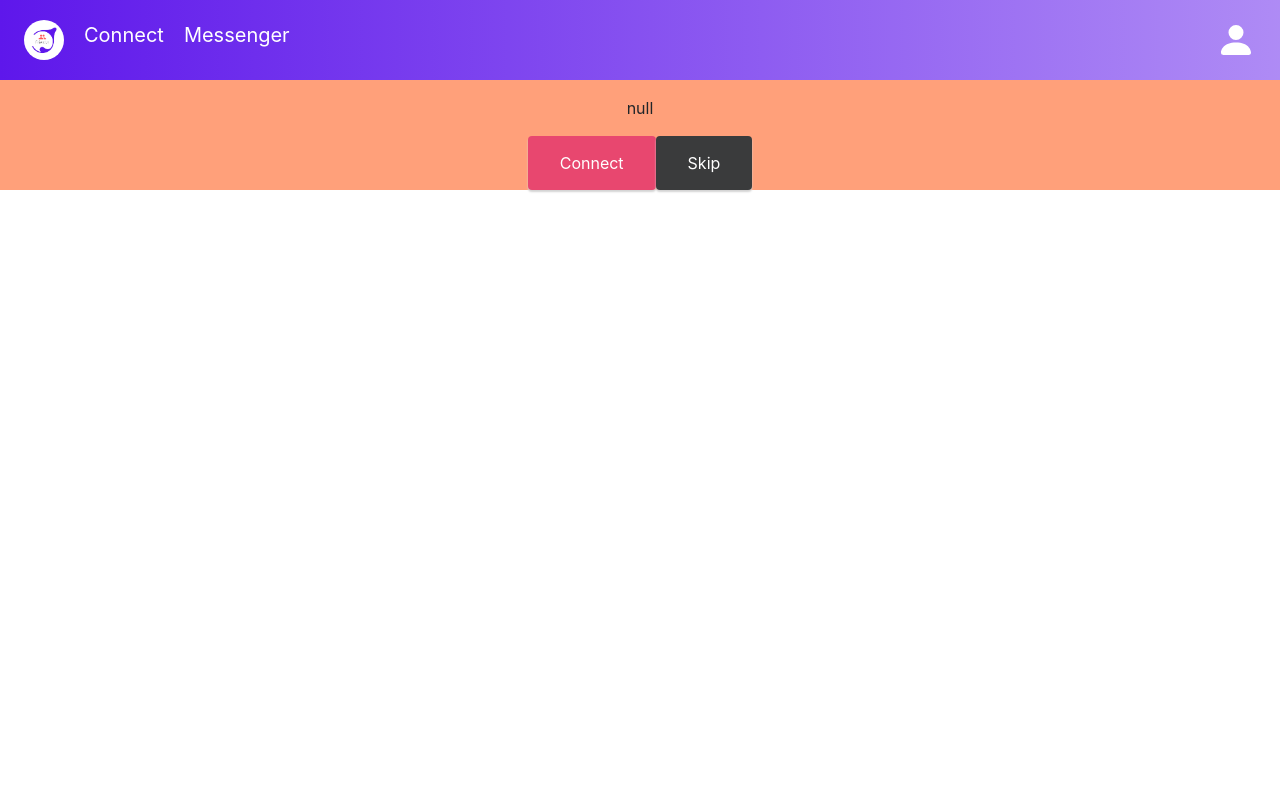
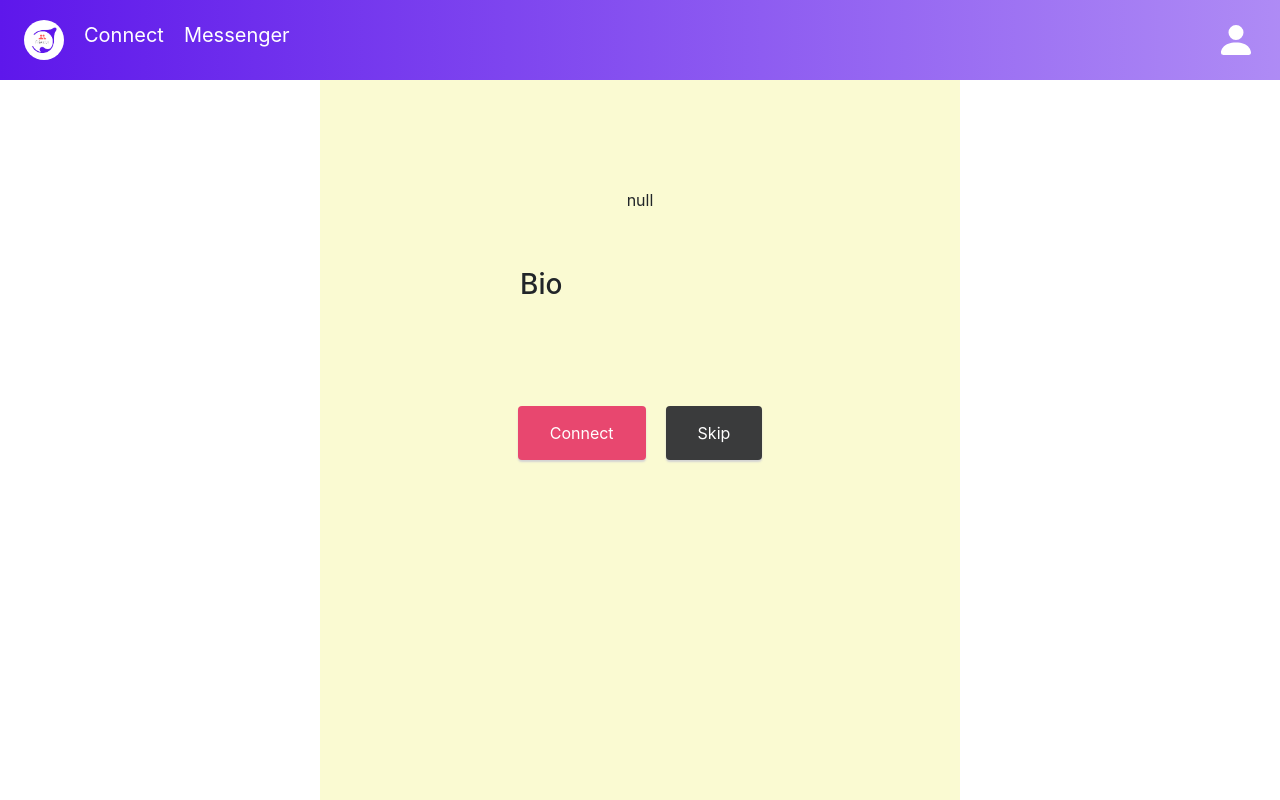
Before and after one commit to aolwyn/Friendzr, a React (Create React App) app in the folder frontend/: page / in a window 1280 px wide. Built offline with nearby package versions, Linux system fonts and the light colour scheme; no server answers.

Commit message:
styling changes

```diff
--- a/frontend/src/connect.css
+++ b/frontend/src/connect.css
@@ -1,6 +1,11 @@
 .page{
-    background-color:lightsalmon;
-    margin-top: 80px;
+    padding-top: 160px;
+    display: flex;
+    flex-direction: column;
+    align-items: center;
+    background-color: lightgoldenrodyellow;
+    width: 50vw;
+    height: 100vh;
 }
 
 .connectButton{
--- a/frontend/src/connect.js
+++ b/frontend/src/connect.js
@@ -60,17 +60,40 @@ class Connect extends Component {
 
     render() {
         return(
+            <div style={{
+                width: "100%",
+                display: "flex",
+                flexDirection: "column",
+                alignItems: "center"
+            }}>
                 <div className="page">
                     <h1>{this.state.first_name} {this.state.last_name}</h1>
-                <p>{this.state.bio}</p>
+                    <div className='Spacer'></div>
                     {this.state.uid ?
                     <video width="50%" height="37.5%" controls autoPlay>
                         <source src={ 'http://localhost:3000' + __dirname + 'src/videos/' + this.state.uid + '.webm'}></source>
                     </video> : <p>null</p>
                     }
+                    <div style={{
+                        display: "flex",
+                        flexDirection: "column",
+                        padding: 40,
+                        width: "50%",
+                        textAlign: "left"
+                    }}>
+                        <h3>Bio</h3>
+                        <p>{this.state.bio}</p>
+                    </div>
+                    <div style={{
+                        display: "flex",
+                        flexDirection: "row",
+                        padding: 40
+                    }}>
                         <button className="connectButton"onClick={this.onConnectClick}>Connect</button>
-
+                        <div className='Spacer'></div>
                         <button className="skipButton" onClick={this.onSkipClick} >Skip</button>
+                    </div>
+                </div>
             </div>
         );
 
```
Lines whose indentation alone changed are shown as unchanged.
